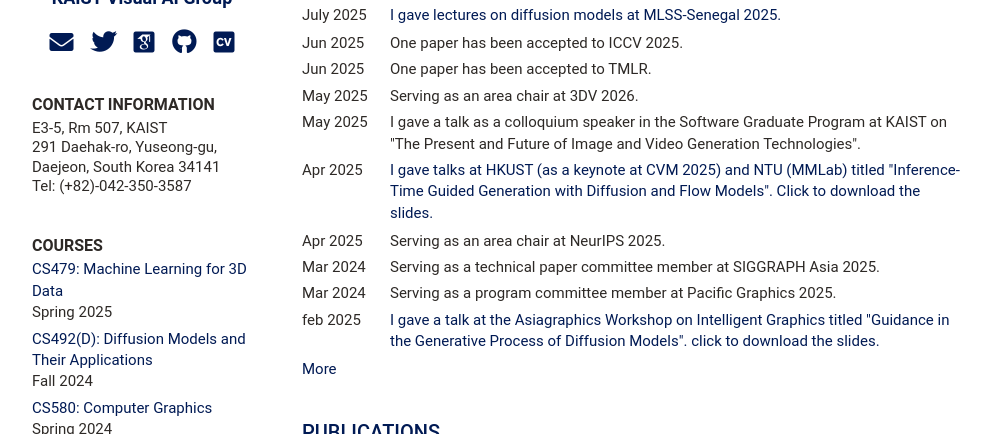
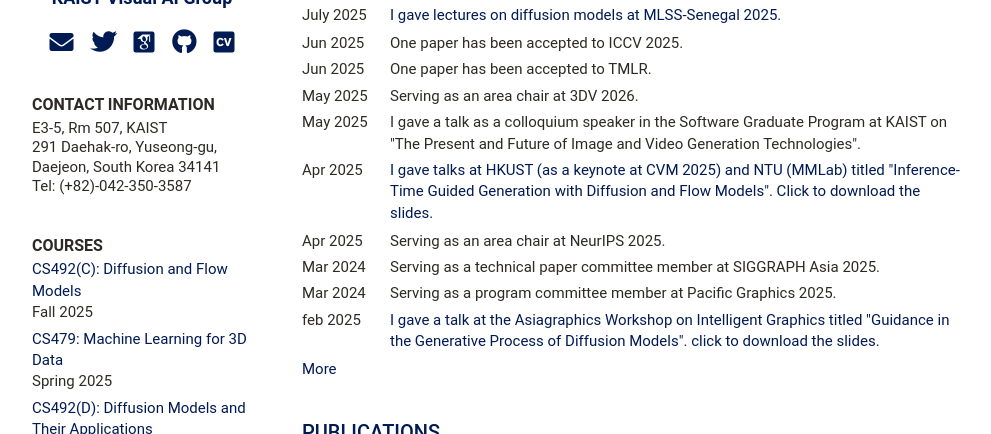
Before and after one commit to mhsung/mhsung.github.io, a Jekyll site: the page built from index.html, in a window 1280 px wide and 900 px high, scrolled down 387 px, cut to the strip 0-434 px from the top of the window. Shown: the whole strip, without its empty margins (126-1117 px from the left). Built offline with Jekyll 4.4.1, drawn with Linux system fonts in a browser that asks for light colours; some web fonts are replaced.

Commit message:
Updated.

```diff
--- a/_data/courses.yml
+++ b/_data/courses.yml
@@ -1,4 +1,7 @@
 courses:
+  - title: "CS492(C): Diffusion and Flow Models"
+    link: https://diffusion.kaist.ac.kr/
+    time: Fall 2025
   - title: "CS479: Machine Learning for 3D Data"
     link: https://mhsung.github.io/kaist-cs479-spring-2025/
     time: Spring 2025
```
